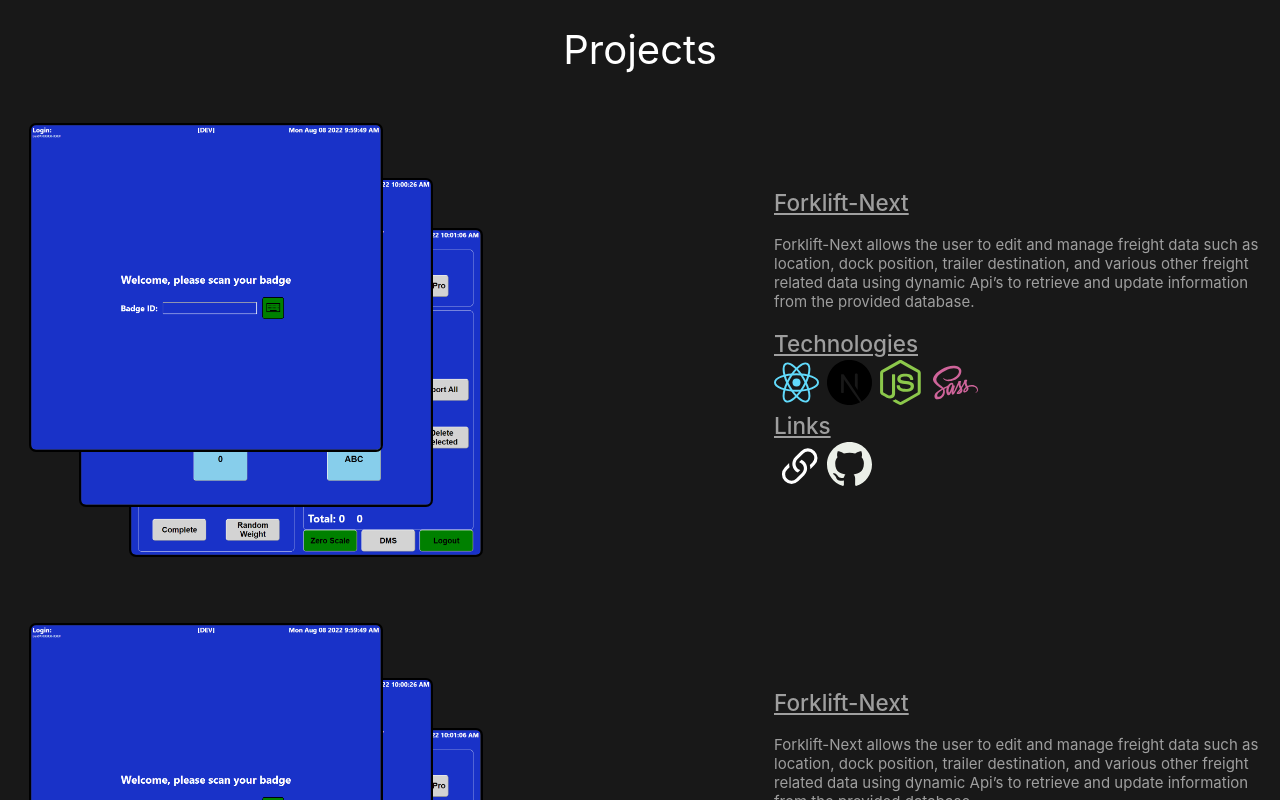
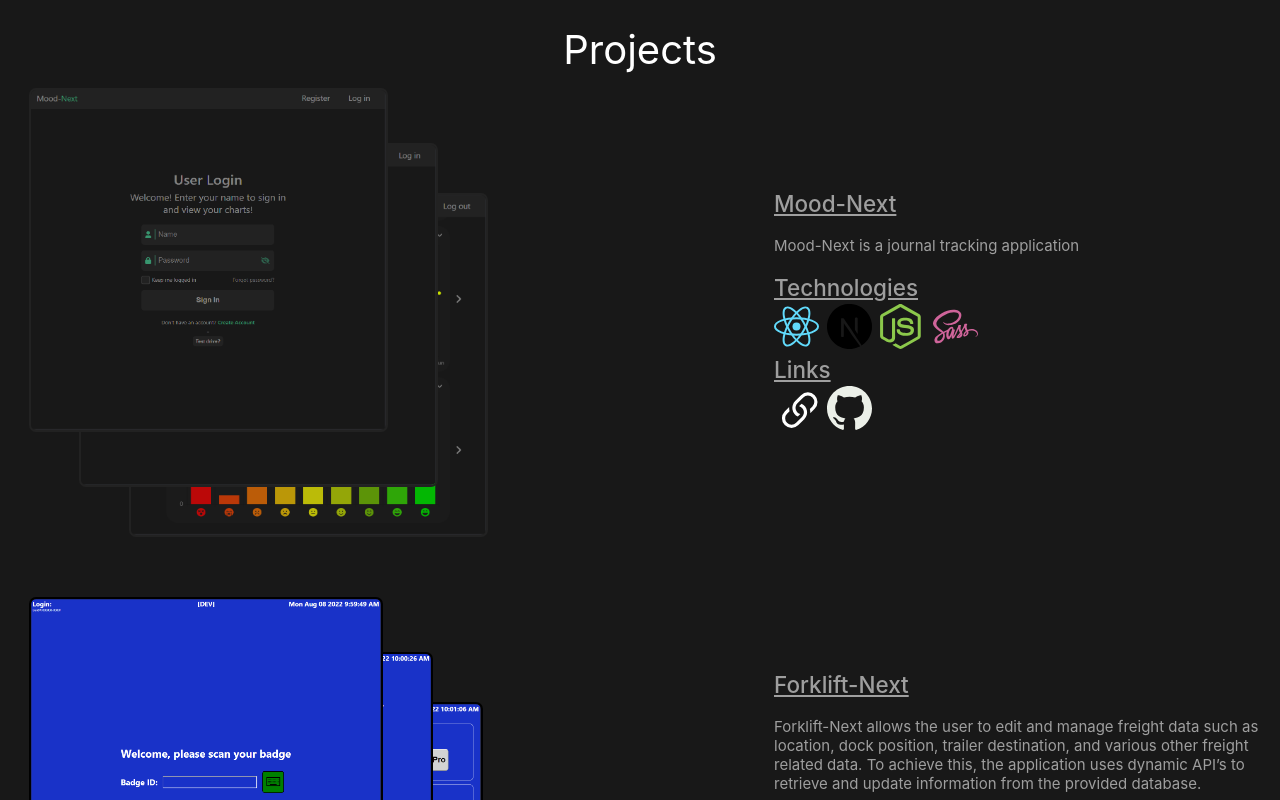
Before and after one commit to therazor113/Portfolio, a Vue app: page / in a window 1280 px wide. Shown: the part 1700-2500 px from the top of the page. Built offline with nearby package versions, Linux system fonts and the light colour scheme.

Commit message:
Fixes for adding mood-next project

```diff
--- a/src/components/pageRefs/Projects/items/ForkliftProject/ForkliftProject.vue
+++ b/src/components/pageRefs/Projects/items/ForkliftProject/ForkliftProject.vue
@@ -2,21 +2,21 @@
   <div class="projectContainer">
     <div class="pics">
       <img
-        class="topImage"
+        class="topImage forkImg"
         alt="Forklift App Badge"
         src="@/assets/images/badge-forklift.jpg"
         width="350"
         height="325"
       >
       <img
-        class="middleImage"
+        class="middleImage forkImg"
         alt="Forklift App loginKeys"
         src="@/assets/images/login-forklift.jpg"
         width="350"
         height="325"
       >
       <img
-        class="bottomImage"
+        class="bottomImage forkImg"
         alt="Forklift App Weights"
         src="@/assets/images/details-forklift.jpg"
         width="350"
@@ -30,7 +30,7 @@
       <br>
       <p>
         Forklift-Next allows the user to edit and manage freight data such as location, dock position, trailer destination,
-        and various other freight related data using dynamic Api’s to retrieve and update information from the provided database.
+        and various other freight related data. To achieve this, the application uses dynamic API’s to retrieve and update information from the provided database.
       </p>
       <br>
       <h2 class="title">
--- a/src/components/pageRefs/Projects/items/MoodProject/MoodProject.vue
+++ b/src/components/pageRefs/Projects/items/MoodProject/MoodProject.vue
@@ -4,33 +4,32 @@
       <img
         class="topImage"
         alt="Forklift App Badge"
-        src="@/assets/images/badge-forklift.jpg"
-        width="350"
-        height="325"
+        src="@/assets/images/login-mood.jpg"
+        width="355"
+        height="340"
       >
       <img
         class="middleImage"
         alt="Forklift App loginKeys"
-        src="@/assets/images/login-forklift.jpg"
-        width="350"
-        height="325"
+        src="@/assets/images/create-mood.jpg"
+        width="355"
+        height="340"
       >
       <img
         class="bottomImage"
         alt="Forklift App Weights"
-        src="@/assets/images/details-forklift.jpg"
-        width="350"
-        height="325"
+        src="@/assets/images/charts-mood.jpg"
+        width="355"
+        height="340"
       >
     </div>
     <div class="ProjectDetails">
       <h2 class="title">
-        Forklift-Next
+        Mood-Next
       </h2>
       <br>
       <p>
-        Forklift-Next allows the user to edit and manage freight data such as location, dock position, trailer destination,
-        and various other freight related data using dynamic Api’s to retrieve and update information from the provided database.
+        Mood-Next is a journal tracking application
       </p>
       <br>
       <h2 class="title">
@@ -65,12 +64,12 @@
             <Icon
               title="Live"
               size="45"
-              href="https://forklift-next.vercel.app/"
+              href="https://mood-next.vercel.app/"
             />
             <Icon
               title="GitHub"
               size="45"
-              href="https://github.com/therazor113/Forklift-Next"
+              href="https://github.com/therazor113/Mood-Next"
             />
           </div>
         </div>
--- a/src/components/pageRefs/Projects/items/MoodProject/styles.module.scss
+++ /dev/null
@@ -1,64 +0,0 @@
-.container {
-  display: flex;
-  justify-content: space-between;
-  flex-wrap: wrap;
-  &:hover {
-    .topImage {
-      left: 35px;
-    }
-    .middleImage {
-      left: 125px;
-    }
-    .bottomImage {
-      left: 215px;
-    }
-  }
-}
-.title {
-  font-weight: 500;
-  text-decoration: underline;
-}
-.ProjectDetails {
-  display: flex;
-  flex-direction: column;
-  max-width: 490px;
-  height: 500px;
-  justify-content: center;
-  img {
-  margin-right: 0.6rem;
-  margin-top: 1rem;
-  transition: transform 0.2s;
-    &:hover {
-      transform: scale(1.2);
-    }
-  }
-}
-.pics {
-  width: 500px;
-  height: 400px;
-  img {
-    transition: transform 0.2s, left 0.5s;
-    position: absolute;
-    outline: 2px solid black;
-    border-radius: 5px;
-    &:hover {
-      transform: scale(1.2);
-      z-index: 100;
-    }
-  }
-}
-.topImage {
-  top: 35px;
-  left: 15px;
-  z-index: 30;
-}
-.middleImage {
-  top: 90px;
-  left: 65px;
-  z-index: 20;
-}
-.bottomImage {
-  top: 140px;
-  left: 115px;
-  z-index: 10;
-}
--- a/src/components/pageRefs/Projects/items/styles.module.scss
+++ b/src/components/pageRefs/Projects/items/styles.module.scss
@@ -1,7 +1,10 @@
+@use '@/assets/styles/variables' as * ;
+
 .projectContainer {
   display: flex;
   justify-content: space-between;
   flex-wrap: wrap;
+  margin-bottom: 4rem;
   &:hover {
     .topImage {
       left: 35px;
@@ -21,8 +24,8 @@
 .ProjectDetails {
   display: flex;
   flex-direction: column;
-  max-width: 490px;
-  height: 500px;
+  width: 490px;
+  height: 445px;
   justify-content: center;
   div {
     padding-top: 3px;
@@ -32,31 +35,32 @@
   }
 }
 .pics {
-  width: 500px;
-  height: 400px;
   img {
     transition: transform 0.2s, left 0.5s;
     position: absolute;
-    outline: 2px solid black;
+    outline: 2px solid $background-light;
     border-radius: 5px;
     &:hover {
       transform: scale(1.2);
       z-index: 100;
     }
   }
+  .forkImg {
+    outline: 2px solid black;
+  }
 }
 .topImage {
-  top: 35px;
+  top: 0;
   left: 15px;
   z-index: 30;
 }
 .middleImage {
-  top: 90px;
+  top: 55px;
   left: 65px;
   z-index: 20;
 }
 .bottomImage {
-  top: 140px;
+  top: 105px;
   left: 115px;
   z-index: 10;
 }
```
